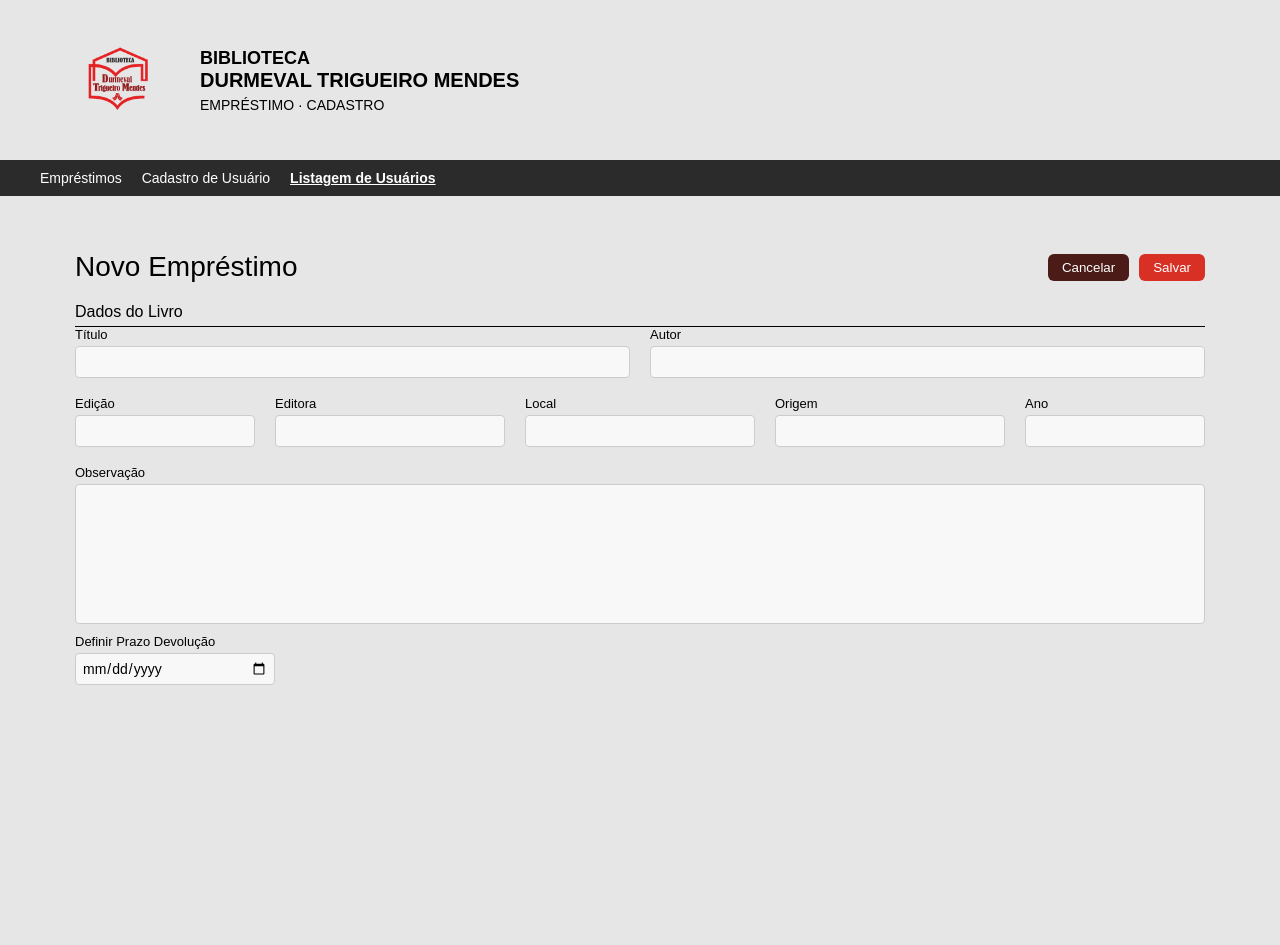
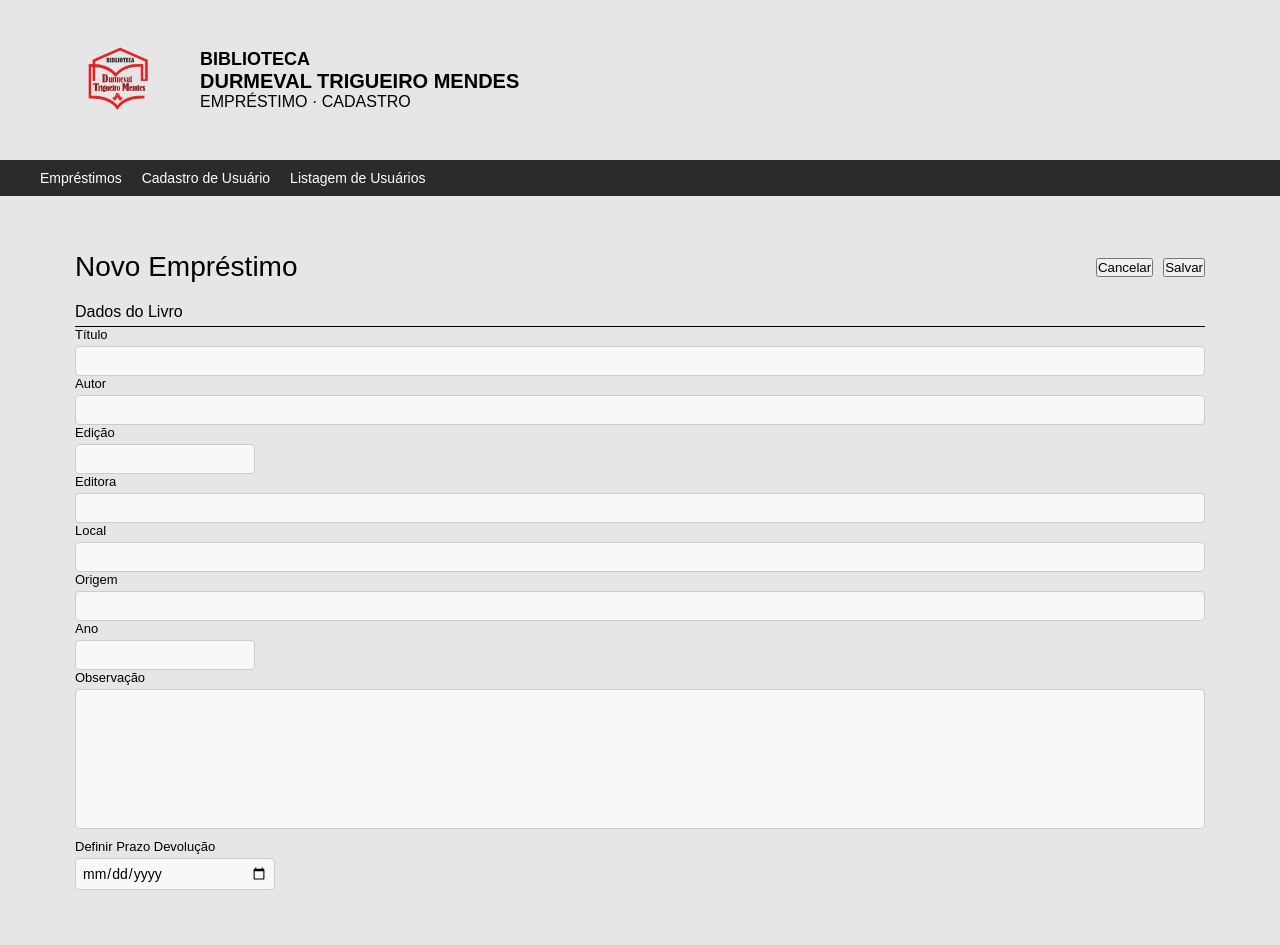
Before and after one commit to iago-silves/empretismo-livros-fcja, a Flask app: template app/templates/novo_emprestimo.html in a window 1280 px wide. Before the commit the page ends 685 px from the top, so only its background shows below. Run offline with Flask 3, Linux system fonts and the light colour scheme; the template is opened without the code that fills it, so the values that code supplies are empty.

Commit message:
refactor(template e Static); Melhorias no style e na base.

```diff
--- a/app/static/css/style.css
+++ b/app/static/css/style.css
@@ -327,33 +309,13 @@ hr {
     font-weight: 500;
 }
 
-/*Botões*/
+.page-header h2 {
+    font-size: 22px;
+}
 
 .header-buttons {
     display: flex;
     gap: 10px;
-}
-
-.btn-cancelar {
-    background-color: #4a1b17;
-    color: white;
-    border: none;
-    padding: 6px 14px;
-    border-radius: 6px;
-    cursor: pointer;
-}
-
-.btn-salvar {
-    background-color: #d93025;
-    color: white;
-    border: none;
-    padding: 6px 14px;
-    border-radius: 6px;
-    cursor: pointer;
-}
-
-.btn-salvar:hover {
-    background-color: #b71c1c;
 }
 
 /*Seção*/
@@ -380,55 +342,42 @@ hr {
     margin-top: 20px;
 }
 
-.form-row {
+.form-usuario .form-row {
     display: flex;
     gap: 20px;
     margin-bottom: 18px;
 }
 
-.form-group {
+.form-usuario .form-group {
     display: flex;
     flex-direction: column;
     min-width: 180px;
 }
 
-.form-group.large {
+.form-usuario .form-group.large {
     flex: 1;
 }
 
-.form-group.small {
+.form-usuario .form-group.medium {
+    flex: 1;
+}
+
+.form-usuario .form-group.small {
     max-width: 160px;
 }
 
-.form-group label {
-    font-size: 13px;
-    margin-bottom: 4px;
-}
-
-.form-group input {
+.form-usuario .form-group input {
     height: 32px;
     padding: 4px 6px;
     border: 1px solid #ccc;
     border-radius: 4px;
 }
 
-/*Tamanho Extra*/
-
-.form-group.medium {
-    flex: 1;
-    min-width: 180px;
-}
-
 /*Área de Texto*/
-
-.textarea-group {
-    margin-top: 5px;
-}
 
 .textarea-group textarea {
     width: 100%;
     height: 140px;
-    resize: none;
     padding: 8px;
     border: 1px solid #ccc;
     border-radius: 4px;
--- a/app/templates/base.html
+++ b/app/templates/base.html
@@ -2,7 +2,10 @@
 <html lang="pt-BR">
   <head>
     <meta charset="UTF-8" />
-    <title>{% block title %}Biblioteca{% endblock %}</title>
+    <meta name="viewport" content="width=device-width, initial-scale=1.0" />
+    <title>
+      {% block title %}Biblioteca - Sistema Empréstimo{% endblock %}
+    </title>
     <link
       rel="stylesheet"
       href="{{ url_for('static', filename='css/style.css') }}"
@@ -12,23 +15,36 @@
     <header class="header">
       <img
         src="{{ url_for('static', filename='img/logo.png') }}"
-        alt="Logo"
+        alt="Logo da Biblioteca Durmeval Trigueiro Mendes"
         class="logo"
       />
-
       <div class="header-text">
         <h1>BIBLIOTECA</h1>
         <h2>DURMEVAL TRIGUEIRO MENDES</h2>
-        <p>EMPRÉSTIMO · CADASTRO</p>
+        <span class="subtitle">EMPRÉSTIMO · CADASTRO</span>
       </div>
     </header>
 
     <nav class="navbar">
-      <a href="#">Empréstimos</a>
-      <a href="#">Cadastro de Usuário</a>
-      <a href="#" class="active">Listagem de Usuários</a>
+      <a
+        href="{{ url_for('emprestimos') }}"
+        class="{% if active_page == 'emprestimos' %}active{% endif %}"
+      >
+        Empréstimos
+      </a>
+      <a
+        href="{{ url_for('cadastro_usuario') }}"
+        class="{% if active_page == 'cadastro_usuario' %}active{% endif %}"
+      >
+        Cadastro de Usuário
+      </a>
+      <a
+        href="{{ url_for('usuarios') }}"
+        class="{% if active_page == 'usuarios' %}active{% endif %}"
+      >
+        Listagem de Usuários
+      </a>
     </nav>
-
     <main class="content">{% block content %}{% endblock %}</main>
   </body>
 </html>
```
Also changed, not shown: other parts of app/static/css/style.css (+39 -57 lines).
